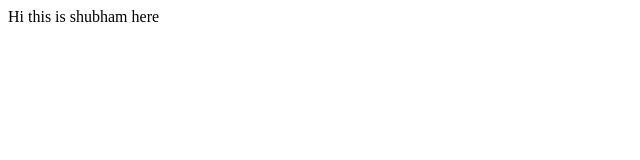
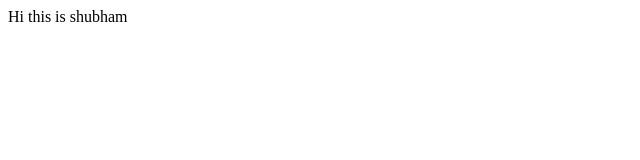
Before and after one commit to imshubham-mishra/demo-practice, a plain HTML site: page index.html in a window 1280 px wide. Shown: the full height of the page, 0-640 px from the left. Drawn offline with Linux system fonts and the light colour scheme.

Commit message:
changed app.js

```diff
--- a/app.js
+++ b/app.js
@@ -1 +1,2 @@
 console.log('ur using javascript now');
+console.log('hi');
--- a/index.html
+++ b/index.html
@@ -1,4 +1,4 @@
 <html>
     <title>My-Site</title>
-    <body>Hi this is shubham here</body>
+    <body>Hi this is shubham  </body>
 </html>
```
